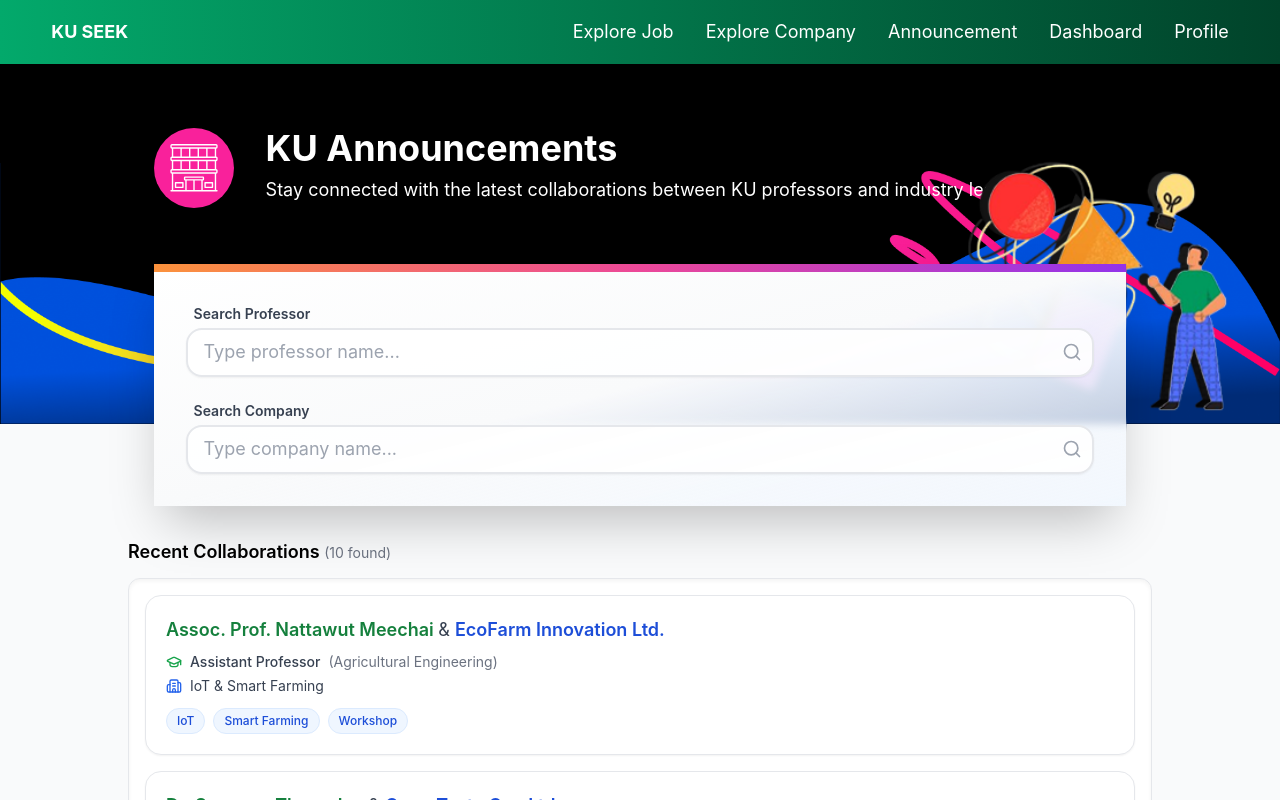
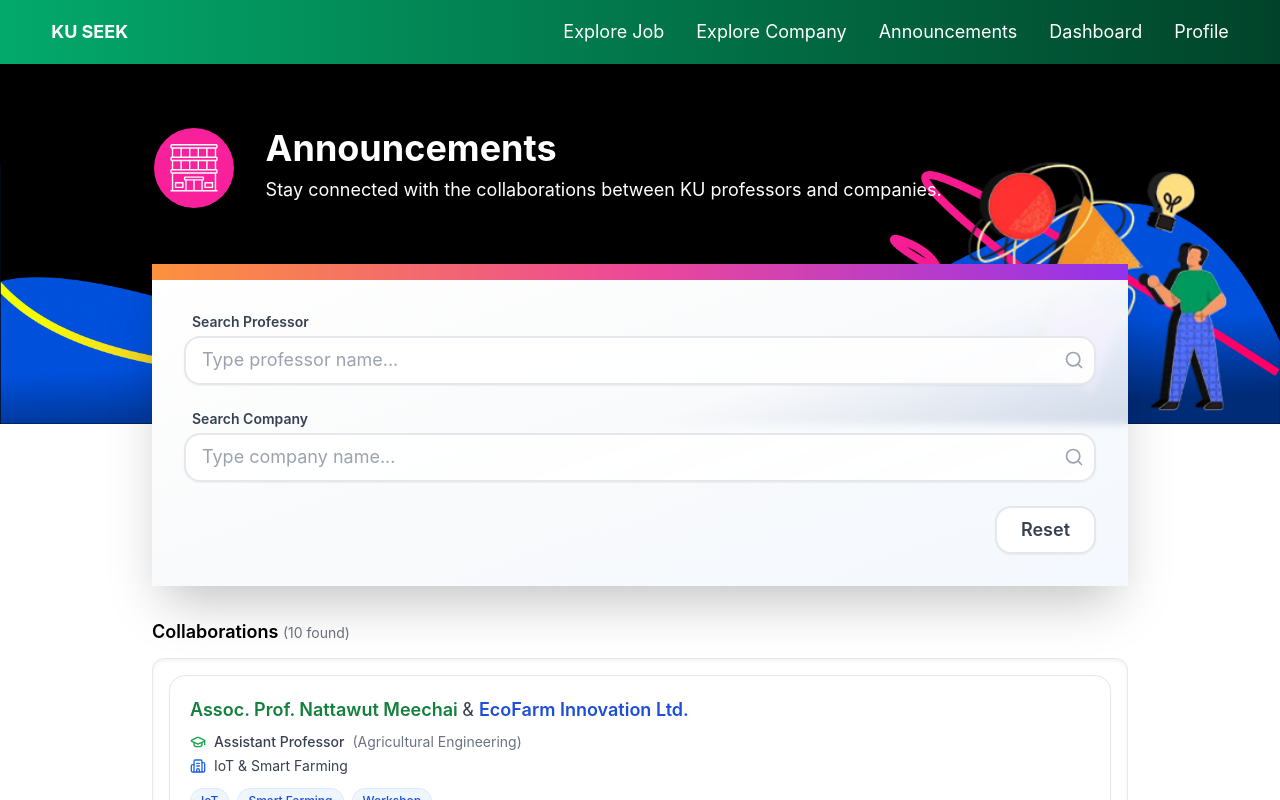
Before and after one commit to KU-jobapp-guys/KU-Seek, a Vue app in the folder frontend/: page /announcements in a window 1280 px wide. Shown: the top 800 px of the page. Built offline with nearby package versions, Linux system fonts and the light colour scheme.

Commit message:
add Reset Button and fix design

```diff
--- a/frontend/src/components/announcements/FilterTabs.vue
+++ b/frontend/src/components/announcements/FilterTabs.vue
@@ -35,7 +35,7 @@ function clearFilters() {
     class="relative max-w-5xl mx-auto -mt-24 md:-mt-36 z-20 bg-gradient-to-br from-white via-gray-50 to-blue-50/70 backdrop-blur-sm shadow-2xl overflow-hidden"
   >
     <!-- Top gradient bar -->
-    <div class="h-2 bg-gradient-to-r from-orange-400 via-pink-500 to-purple-600"></div>
+    <div class="h-4 bg-gradient-to-r from-orange-400 via-pink-500 to-purple-600"></div>
 
     <!-- Inner content -->
     <div class="p-6 md:p-8 flex flex-col gap-6">
@@ -74,6 +74,16 @@ function clearFilters() {
           />
         </div>
       </div>
+
+      <!-- Reset Button -->
+      <div class="flex justify-end items-end">
+        <button
+          @click="clearFilters"
+          class="bg-white hover:bg-gray-50 text-gray-700 hover:text-gray-900 font-semibold py-2 px-6 rounded-2xl border-2 border-gray-200 hover:border-gray-300 shadow-sm hover:shadow-md transition-all"
+        >
+          Reset
+        </button>
+      </div>
     </div>
   </div>
 </template>
--- a/frontend/src/components/layouts/AppHeader.vue
+++ b/frontend/src/components/layouts/AppHeader.vue
@@ -54,9 +54,8 @@ const headerConfigs: Record<string, HeaderConfig> = {
     deco: companyDashboardDeco,
   },
   announcements: {
-    title: 'KU Announcements',
-    detail:
-      'Stay connected with the latest collaborations between KU professors and industry leaders.',
+    title: 'Announcements',
+    detail: 'Stay connected with the collaborations between KU professors and companies.',
     background: companyBoardBg,
     icon: building,
     deco: companyBoardDeco,
--- a/frontend/src/components/layouts/NavBar.vue
+++ b/frontend/src/components/layouts/NavBar.vue
@@ -8,7 +8,7 @@ const props = defineProps({
 })
 
 const companyList = ['Dashboard', 'Profile']
-const kuList = ['Explore Job', 'Explore Company', 'Announcement', 'Dashboard', 'Profile']
+const kuList = ['Explore Job', 'Explore Company', 'Announcements', 'Dashboard', 'Profile']
 
 const pageList = computed(() => {
   if (props.role === 'company') return companyList
@@ -25,7 +25,7 @@ function makeLink(page: string) {
   if (page === 'Dashboard') {
     return `/${role}/dashboard`
   }
-  if (page === 'Announcement') {
+  if (page === 'Announcements') {
     return `/announcements`
   }
   return `/${page.toLowerCase().replace(/\s+/g, '-')}`
--- a/frontend/src/views/AnnouncementsView.vue
+++ b/frontend/src/views/AnnouncementsView.vue
@@ -110,18 +110,17 @@ const filteredAnnouncements = computed(() =>
 </script>
 
 <template>
-  <div class="min-h-screen bg-gray-50">
+  <div class="min-h-screen">
     <Header page="announcements" />
 
-    <!-- Filters -->
-    <section class="relative -mt-24 md:-mt-40 px-[8vw] md:px-[12vw]">
+    <!-- Filters + Announcements share the same width container -->
+    <section class="relative -mt-24 md:-mt-40">
+      <div class="max-w-5xl mx-auto px-4 md:px-6">
         <FilterTabs v-model:selectedProf="selectedProf" v-model:selectedCompany="selectedCompany" />
-    </section>
 
-    <!-- Announcements -->
-    <main class="max-w-5xl mx-auto mt-8">
+        <main class="mt-8">
           <h2 class="font-semibold text-lg mb-3">
-        Recent Collaborations
+            Collaborations
             <span class="text-gray-500 text-sm">({{ filteredAnnouncements.length }} found)</span>
           </h2>
 
@@ -143,4 +142,6 @@ const filteredAnnouncements = computed(() =>
           </div>
         </main>
       </div>
+    </section>
+  </div>
 </template>
```
Lines whose indentation alone changed are shown as unchanged.
